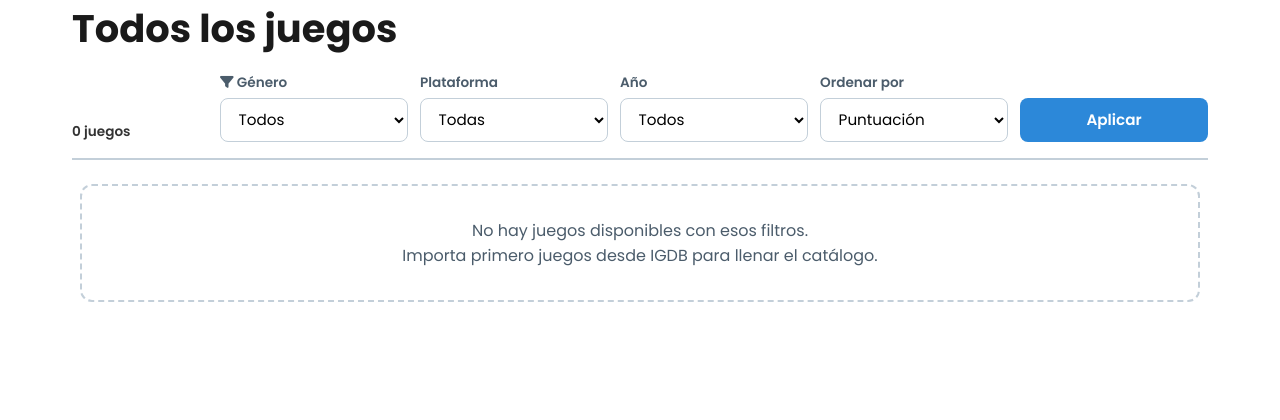
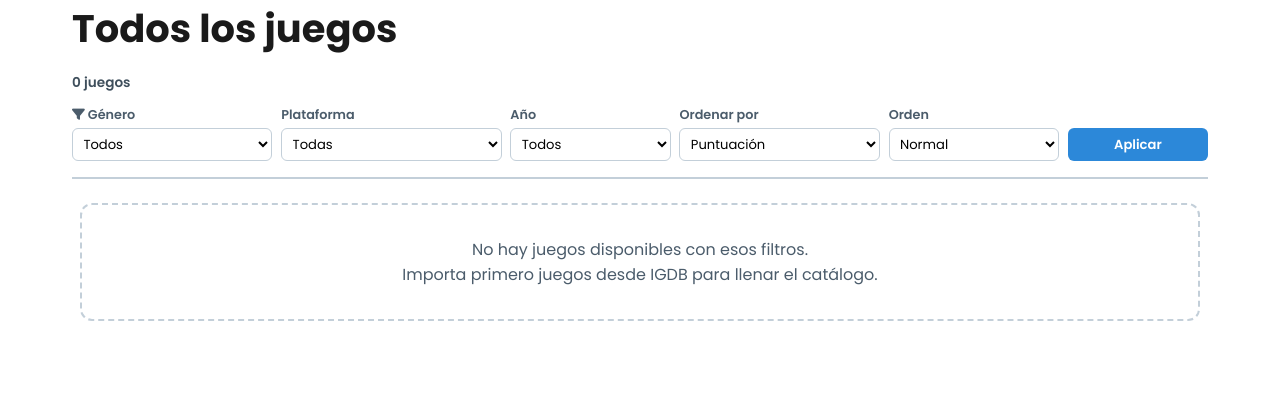
Before and after one commit to jormarveg/LogNow, a PHP site: page /pages/catalogo.php in a window 1280 px wide. Shown: the part 82-502 px from the top of the page. Run offline with PHP 8.4, Linux system fonts and the light colour scheme; data that the repository does not hold is empty.

Commit message:
Busqueda local y filtros de catalogo

```diff
--- a/assets/css/catalogo.css
+++ b/assets/css/catalogo.css
@@ -10,13 +10,14 @@ main{
     display: flex;
     flex-direction: column;
     font-size: 0.85rem;
-    gap: 1rem;
+    gap: 0.75rem;
     padding-bottom: 1rem;
     border-bottom: 2px solid var(--bordes);
 }
 
 .encabezado > p{
     font-weight: 600;
+    color: #3f4f5c;
 }
 
 .encabezado-busqueda{
@@ -30,38 +31,89 @@ main{
 
 .filtros-catalogo{
     display: grid;
-    gap: 0.75rem;
+    gap: 0.55rem;
+}
+
+.filtros-catalogo-wrapper{
+    display: grid;
+    gap: 0.55rem;
+}
+
+.control-filtros-catalogo{
+    position: absolute;
+    opacity: 0;
+    pointer-events: none;
+}
+
+.boton-filtros-catalogo{
+    display: flex;
+    align-items: center;
+    justify-content: space-between;
+    border: 1px solid var(--bordes);
+    border-radius: 8px;
+    padding: 0.65rem 0.75rem;
+    background: white;
+    color: #3f4f5c;
+    font-weight: 600;
+    cursor: pointer;
+}
+
+.boton-filtros-catalogo span{
+    display: inline-flex;
+    align-items: center;
+    gap: 0.35rem;
+    color: inherit;
+    font-size: 0.9rem;
+}
+
+.boton-filtros-catalogo > i{
+    transition: transform 0.18s ease;
+}
+
+.filtros-catalogo-wrapper .filtros-catalogo{
+    display: none;
+}
+
+.control-filtros-catalogo:checked + .boton-filtros-catalogo > i{
+    transform: rotate(180deg);
+}
+
+.control-filtros-catalogo:checked ~ .filtros-catalogo{
+    display: grid;
 }
 
 .filtros-catalogo label{
     display: flex;
     flex-direction: column;
-    gap: 0.3rem;
+    gap: 0.25rem;
     font-weight: 600;
+    min-width: 0;
 }
 
 .filtros-catalogo span{
     color: #4b5c6b;
+    font-size: 0.8rem;
 }
 
 .filtros-catalogo select,
 .filtros-catalogo input,
 .filtros-catalogo button{
     border: 1px solid var(--bordes);
-    border-radius: 8px;
-    min-height: 2.75rem;
+    border-radius: 6px;
+    min-height: 2.1rem;
     font-family: inherit;
-    font-size: 0.95rem;
+    font-size: 0.82rem;
 }
 
 .filtros-catalogo select{
     background: white;
-    padding: 0 0.85rem;
+    padding: 0 0.4rem;
+    width: 100%;
 }
 
 .filtros-catalogo input{
     background: white;
-    padding: 0 0.85rem;
+    padding: 0 0.4rem;
 }
 
 .filtros-catalogo button{
@@ -69,7 +121,7 @@ main{
     background: var(--primary);
     color: white;
     font-weight: 600;
-    padding: 0 1rem;
+    padding: 0 0.7rem;
 }
 
 .juegos .portada {
@@ -228,7 +300,7 @@ main{
 
 @media (min-width: 768px) {
     .encabezado{
-        gap: 1.25rem;
+        gap: 0.8rem;
     }
 
     .encabezado-busqueda{
@@ -240,8 +312,16 @@ main{
         display: none;
     }
 
+    .boton-filtros-catalogo{
+        display: none;
+    }
+
+    .filtros-catalogo-wrapper .filtros-catalogo{
+        display: grid;
+    }
+
     .filtros-catalogo{
-        grid-template-columns: repeat(5, minmax(0, 1fr));
+        grid-template-columns: minmax(7.5rem, 1fr) minmax(8.5rem, 1.1fr) minmax(6.5rem, 0.8fr) minmax(7.5rem, 1fr) minmax(7rem, 0.85fr) minmax(5.8rem, 0.7fr);
         align-items: end;
     }
 
@@ -253,12 +333,12 @@ main{
 
 @media (min-width: 992px) {
     .encabezado{
-        flex-direction: row;
-        align-items: end;
+        flex-direction: column;
+        align-items: stretch;
     }
 
     .encabezado > p{
-        min-width: 8rem;
+        min-width: 0;
     }
 
     .filtros-catalogo{
--- a/includes/busqueda_helpers.php
+++ b/includes/busqueda_helpers.php
@@ -117,7 +117,6 @@ function htmlResultadosBusqueda($juegos, $busqueda, $longitud) {
     elseif ($busqueda !== '' && $longitud >= BUSQUEDA_MINIMA_JUEGOS): ?>
         <div class="sin-resultados">
             <p>No se ha encontrado ningún juego con ese nombre.</p>
-            <p>Prueba con otro título o con una palabra más corta.</p>
         </div>
     <?php elseif ($busqueda !== ''): ?>
         <div class="sin-resultados">
@@ -125,8 +124,7 @@ function htmlResultadosBusqueda($juegos, $busqueda, $longitud) {
         </div>
     <?php else: ?>
         <div class="sin-resultados">
-            <p>Escribe el nombre de un juego para empezar.</p>
-            <p>También puedes probar con una palabra clave.</p>
+            <p>Escribe el nombre de un juego para buscar.</p>
         </div>
     <?php endif;
 
--- a/pages/catalogo.php
+++ b/pages/catalogo.php
@@ -9,14 +9,28 @@ $filtroGenero = isset($_GET['genero']) ? (int) $_GET['genero'] : 0;
 $filtroPlataforma = isset($_GET['plataforma']) ? (int) $_GET['plataforma'] : 0;
 $filtroAnio = isset($_GET['anio']) ? (int) $_GET['anio'] : 0;
 $orden = $_GET['orden'] ?? 'puntuacion';
+$direccion = $_GET['direccion'] ?? 'normal';
 $paginaActual = isset($_GET['p']) ? max(1, (int) $_GET['p']) : 1;
 $porPagina = 18;
+
+if (!in_array($orden, ['puntuacion', 'nombre', 'fecha'], true)) {
+    $orden = 'puntuacion';
+}
+
+if (!in_array($direccion, ['normal', 'inversa'], true)) {
+    $direccion = 'normal';
+}
 
 $filtros = [
     'genero' => $filtroGenero,
     'plataforma' => $filtroPlataforma,
     'anio' => $filtroAnio
 ];
+$filtrosActivos = $filtroGenero > 0
+    || $filtroPlataforma > 0
+    || $filtroAnio > 0
+    || $orden !== 'puntuacion'
+    || $direccion !== 'normal';
 
 $generos = cacheOpcionesGeneros($db);
 $plataformas = cacheOpcionesPlataformas($db);
@@ -29,7 +43,7 @@ if ($paginaActual > $totalPaginas) {
 }
 
 $offset = ($paginaActual - 1) * $porPagina;
-$juegos = cacheListarJuegosCatalogo($db, $filtros, $orden, $porPagina, $offset);
+$juegos = cacheListarJuegosCatalogo($db, $filtros, $orden, $porPagina, $offset, $direccion);
 
 function urlCatalogo($cambios = []) {
     $params = $_GET;
@@ -80,6 +94,12 @@ require '../includes/header.php';
     <h1>Todos los juegos</h1>
     <section class="encabezado">
         <p><?= number_format($totalJuegos, 0, ',', '.') ?> juegos</p>
+        <div class="filtros-catalogo-wrapper">
+            <input class="control-filtros-catalogo" type="checkbox" id="toggle-filtros-catalogo" autocomplete="off"<?= $filtrosActivos ? ' checked' : '' ?>>
+            <label class="boton-filtros-catalogo" for="toggle-filtros-catalogo">
+                <span><i class="fa-solid fa-filter"></i> Filtros</span>
+                <i class="fa-solid fa-chevron-down"></i>
+            </label>
             <form method="GET" class="filtros-catalogo">
                 <label>
                     <span><i class="fa-solid fa-filter"></i> Género</span>
@@ -122,8 +142,16 @@ require '../includes/header.php';
                         <option value="fecha"<?= $orden === 'fecha' ? ' selected' : '' ?>>Fecha</option>
                     </select>
                 </label>
+                <label>
+                    <span>Orden</span>
+                    <select name="direccion">
+                        <option value="normal"<?= $direccion === 'normal' ? ' selected' : '' ?>>Normal</option>
+                        <option value="inversa"<?= $direccion === 'inversa' ? ' selected' : '' ?>>Inversa</option>
+                    </select>
+                </label>
                 <button type="submit">Aplicar</button>
             </form>
+        </div>
     </section>
     <section class="juegos">
         <?php if ($juegos): ?>
```
Also changed, not shown: other parts of assets/css/catalogo.css (+24 -4 lines), ajax/buscar-juegos.php (+1 -19 lines), assets/js/busqueda.js (+7 -58 lines), pages/buscar.php (+34 -0 lines). Lines whose indentation alone changed are shown as unchanged.
